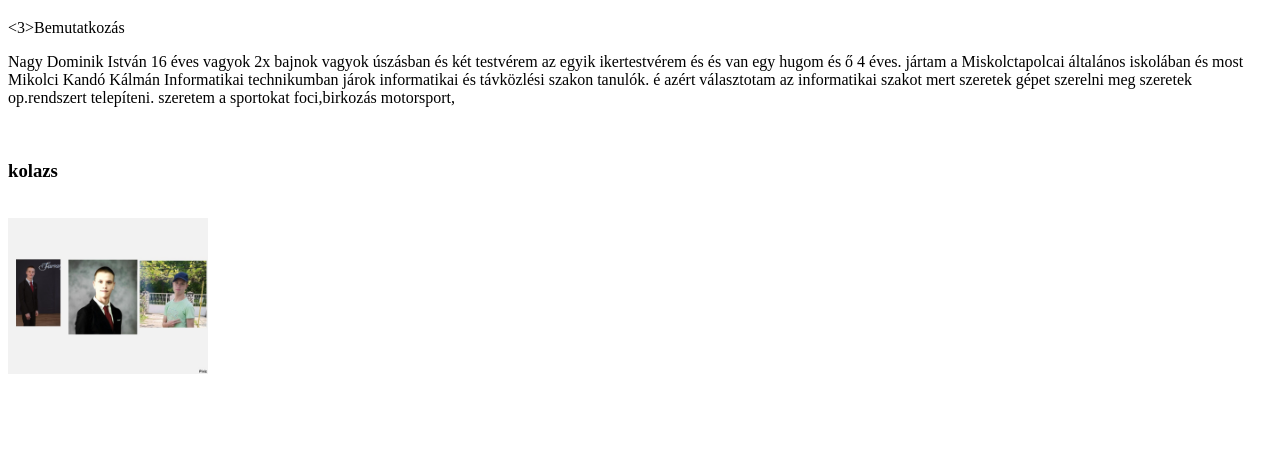
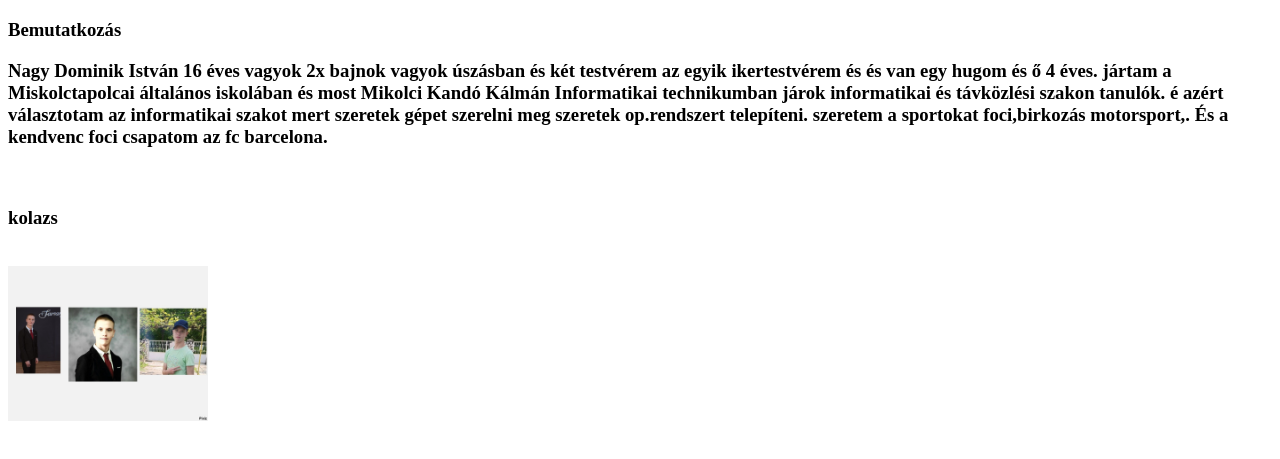
Before and after one commit to Ndominik20091101/weboldalam, a plain HTML site: page index.html in a window 1280 px wide. Shown: the part 87-546 px from the top of the page. Drawn offline with Linux system fonts and the light colour scheme.

Commit message:
változtatás

```diff
--- a/index.html
+++ b/index.html
@@ -19,10 +19,10 @@
     <h4>Nagy Dominik István</h4>
     <h5>Nagy Dominik István</h5>
     <h6>Nagy Dominik István</h6>-->
-    <3>Bemutatkozás</3>
+    <h3>Bemutatkozás</3>
 
     <p>Nagy Dominik István 16 éves vagyok 2x bajnok vagyok úszásban és két testvérem az egyik ikertestvérem és és van egy hugom és ő 4 éves.
-jártam a Miskolctapolcai általános iskolában és most Mikolci Kandó Kálmán Informatikai technikumban járok informatikai és távközlési szakon tanulók. é azért választotam az informatikai szakot mert szeretek gépet szerelni meg szeretek op.rendszert telepíteni. szeretem a sportokat foci,birkozás motorsport,</p>
+jártam a Miskolctapolcai általános iskolában és most Mikolci Kandó Kálmán Informatikai technikumban járok informatikai és távközlési szakon tanulók. é azért választotam az informatikai szakot mert szeretek gépet szerelni meg szeretek op.rendszert telepíteni. szeretem a sportokat foci,birkozás motorsport,. És a kendvenc foci csapatom az fc barcelona.</p>
 <br>
 <h3>kolazs</h3>
 <br>
```
